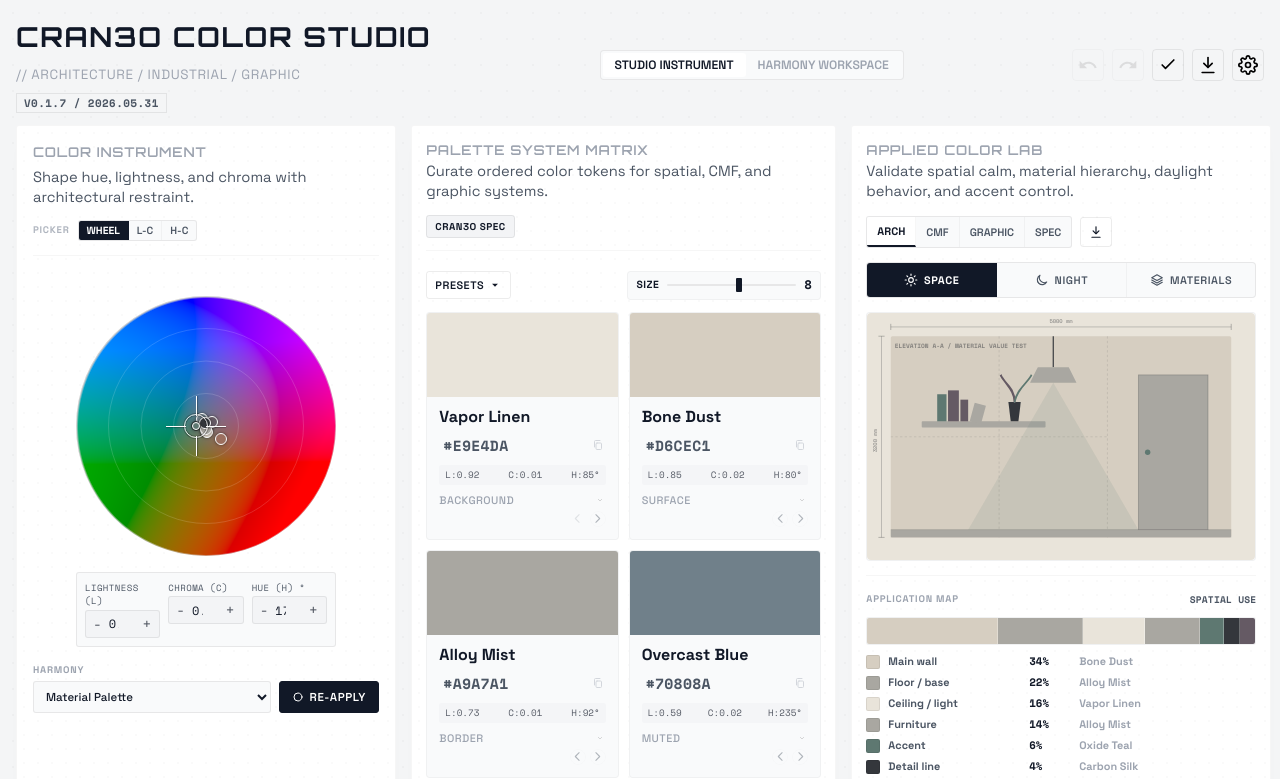
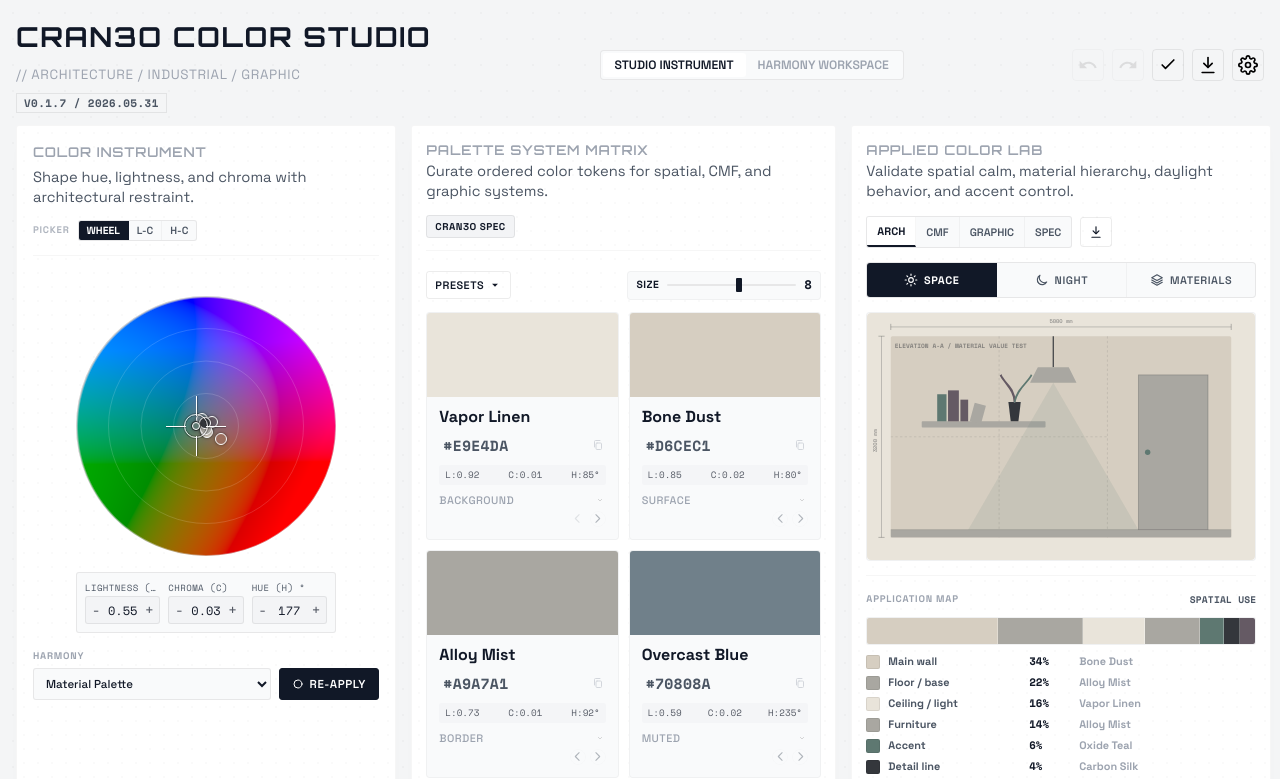
Before and after one commit to jlgtz1998/jlgtz1998.github.io, a Next.js app: page /CRAN3O_Color_Studio/ in a window 1280 px wide. Shown: the top 779 px of the page. Built offline with nearby package versions, Linux system fonts and the light colour scheme.

Commit message:
fix(ui): resolve number input text clipping and vertical harmony swatches clipping

```diff
--- a/app/globals.css
+++ b/app/globals.css
@@ -86,6 +86,17 @@ input, button, select, textarea {
   font-family: inherit;
   font-size: inherit;
 }
+
+/* Hide number input spinners globally */
+input[type="number"]::-webkit-outer-spin-button,
+input[type="number"]::-webkit-inner-spin-button {
+  -webkit-appearance: none;
+  margin: 0;
+}
+input[type="number"] {
+  -moz-appearance: textfield;
+}
+
 
 /* ==========================================================================
    HEADER & LAYOUT SHELL
@@ -1963,6 +1974,7 @@ button:disabled,
   padding-bottom: 8px;
   scroll-snap-type: x proximity;
   scrollbar-width: thin;
+  flex-shrink: 0;
 }
 
 .harmony-swatches-container::-webkit-scrollbar {
@@ -2007,6 +2019,8 @@ button:disabled,
   transition: border-color var(--transition-fast) ease, box-shadow var(--transition-fast) ease;
   min-width: 116px;
   scroll-snap-align: start;
+  height: 295px;
+  flex-shrink: 0;
 }
 
 .harmony-swatch-strip.active {
--- a/app/page.tsx
+++ b/app/page.tsx
@@ -126,6 +126,16 @@ export default function Cran3oColorStudio() {
     const savedViewMode = localStorage.getItem(STORAGE_KEYS.viewMode) as 'instrument' | 'harmony' | null;
     if (savedViewMode === 'instrument' || savedViewMode === 'harmony') {
       setViewMode(savedViewMode);
+    }
+
+    if (typeof window !== 'undefined') {
+      const params = new URLSearchParams(window.location.search);
+      const urlLayout = params.get('layout');
+      if (urlLayout === 'instrument') {
+        setViewMode('instrument');
+      } else if (urlLayout === 'harmony' || urlLayout === 'adobe') {
+        setViewMode('harmony');
+      }
     }
 
     const defaultPreset = PRESETS[0];
--- a/components/ColorWheel.tsx
+++ b/components/ColorWheel.tsx
@@ -48,17 +48,17 @@ function NumberControl({ label, value, min, max, step, onChange }: NumberControl
   const tooltip = getTooltip(label);
 
   return (
-    <div style={{ display: 'flex', flexDirection: 'column', gap: '2px', flex: 1 }} title={tooltip}>
-      <span style={{ fontSize: '9px', color: 'var(--text-secondary)', fontFamily: 'var(--font-mono)', letterSpacing: '0.05em', cursor: tooltip ? 'help' : 'default' }}>{label}</span>
-      <div style={{ display: 'flex', alignItems: 'center', background: 'var(--bg-input)', border: '1px solid var(--border-medium)', borderRadius: '3px' }}>
-        <button onClick={() => onChange(clampNumber(value - step, min, max))} style={{ padding: '4px 8px', background: 'none', border: 'none', color: 'var(--text-primary)', cursor: 'pointer', opacity: 0.7 }}>-</button>
+    <div style={{ display: 'flex', flexDirection: 'column', gap: '2px', flex: 1, minWidth: 0 }} title={tooltip}>
+      <span style={{ fontSize: '9px', color: 'var(--text-secondary)', fontFamily: 'var(--font-mono)', letterSpacing: '0.05em', cursor: tooltip ? 'help' : 'default', overflow: 'hidden', textOverflow: 'ellipsis', whiteSpace: 'nowrap' }}>{label}</span>
+      <div style={{ display: 'flex', alignItems: 'center', background: 'var(--bg-input)', border: '1px solid var(--border-medium)', borderRadius: '3px', minWidth: 0 }}>
+        <button onClick={() => onChange(clampNumber(value - step, min, max))} style={{ padding: '4px 5px', minWidth: '20px', background: 'none', border: 'none', color: 'var(--text-primary)', cursor: 'pointer', opacity: 0.7, display: 'flex', alignItems: 'center', justifyContent: 'center' }}>-</button>
         <input
           type="number"
           value={Number(value).toFixed(step < 1 ? 2 : 0)}
           onChange={(e) => onChange(clampNumber(parseFloat(e.target.value) || 0, min, max))}
-          style={{ width: '100%', background: 'transparent', border: 'none', color: 'var(--text-primary)', textAlign: 'center', fontFamily: 'var(--font-mono)', fontSize: '12px' }}
+          style={{ width: '100%', minWidth: '0', background: 'transparent', border: 'none', color: 'var(--text-primary)', textAlign: 'center', fontFamily: 'var(--font-mono)', fontSize: '12px', padding: '0 2px' }}
         />
-        <button onClick={() => onChange(clampNumber(value + step, min, max))} style={{ padding: '4px 8px', background: 'none', border: 'none', color: 'var(--text-primary)', cursor: 'pointer', opacity: 0.7 }}>+</button>
+        <button onClick={() => onChange(clampNumber(value + step, min, max))} style={{ padding: '4px 5px', minWidth: '20px', background: 'none', border: 'none', color: 'var(--text-primary)', cursor: 'pointer', opacity: 0.7, display: 'flex', alignItems: 'center', justifyContent: 'center' }}>+</button>
       </div>
     </div>
   );
```
